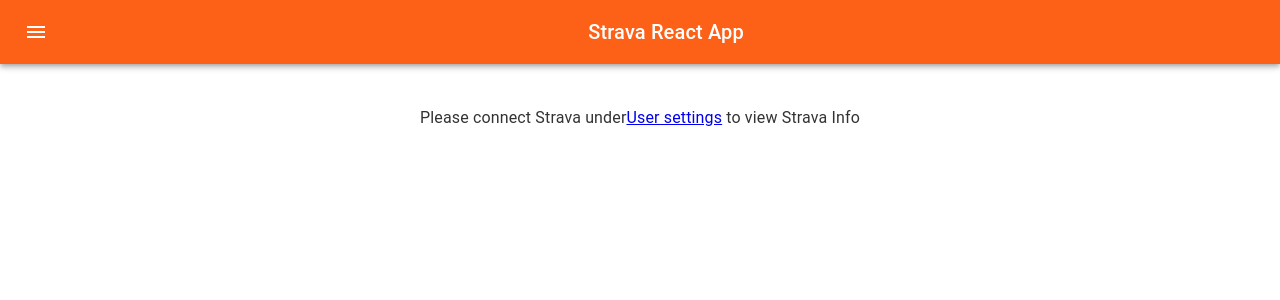
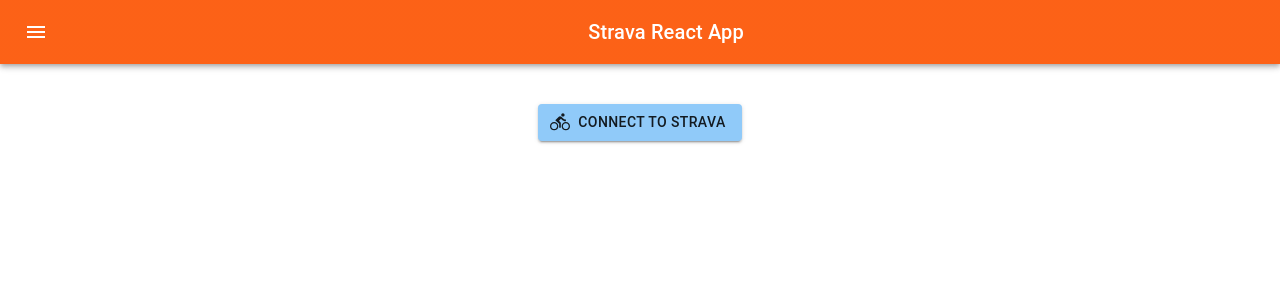
Before and after one commit to burger-mtbkr/strava-react-app, a React (Create React App) app in the folder project/: page / in a window 1280 px wide. Shown: the top 300 px of the page. Built offline with nearby package versions, Linux system fonts and the light colour scheme; no server answers.

Commit message:
Strava Connected and loading data - pre redux

```diff
--- a/project/src/components/Strava/stravaConnect.tsx
+++ b/project/src/components/Strava/stravaConnect.tsx
@@ -1,7 +1,7 @@
 /* eslint-disable @typescript-eslint/restrict-template-expressions */
 /* eslint-disable react-hooks/exhaustive-deps */
 import { useEffect, useState } from 'react';
-import { useLocation, useHistory } from 'react-router-dom';
+import { useLocation } from 'react-router-dom';
 import DirectionsBikeIcon from '@mui/icons-material/DirectionsBikeSharp';
 import { useQuery } from 'src/hooks';
 import { Button } from '@mui/material';
@@ -12,7 +12,6 @@
 
 const StravaConnect = () => {
   const location = useLocation();
-  const history = useHistory();
 
   const query = useQuery(location);
   const [authorized, setAuthorized] = useState(false);
@@ -24,7 +23,6 @@
       const stravaConnected = await authenticateStrava(code || undefined);
       console.log('stravaConnected', stravaConnected);
       setAuthorized(!!stravaConnected);
-      history.replace('/userSettings');
     }
   };
 
@@ -37,7 +35,6 @@
   useEffect(() => {
     if (getString('t')) {
       (async function () {
-        console.log('userSettingsUrl', location);
         await connect();
       })();
     }
--- a/project/src/components/Strava/stravaConnectPrompt.tsx
+++ /dev/null
@@ -1,12 +0,0 @@
-/* eslint-disable react-hooks/exhaustive-deps */
-import { Typography } from '@mui/material';
-import { Link } from 'react-router-dom';
-
-const StravaConnectPrompt = (): JSX.Element => (
-  <Typography variant="subtitle1">
-    Please connect Strava under
-    <Link to="/userSettings">User settings</Link> to view Strava Info
-  </Typography>
-);
-
-export default StravaConnectPrompt;
--- a/project/src/views/Strava/stravaInfo.tsx
+++ b/project/src/views/Strava/stravaInfo.tsx
@@ -4,9 +4,9 @@
 import Container from '@mui/material/Container';
 import StravaAllTimeStats from 'src/components/Strava/stravaAllTimeStats';
 import StravaWeek from 'src/components/Strava/stravaWeekActivities';
-import StravaConnectPrompt from 'src/components/Strava/stravaConnectPrompt';
 import { authenticateStrava } from 'src/api/stravaApi';
 import StravaRecentStats from 'src/components/Strava/stravaRecentStats';
+import StravaConnect from 'src/components/Strava/stravaConnect';
 
 const widgets = (
   <Grid container>
@@ -38,7 +38,7 @@
 
   return (
     <Container maxWidth="lg">
-      {authorized ? widgets : !loading && <StravaConnectPrompt />}
+      {authorized ? widgets : !loading && <StravaConnect />}
     </Container>
   );
 };
```
